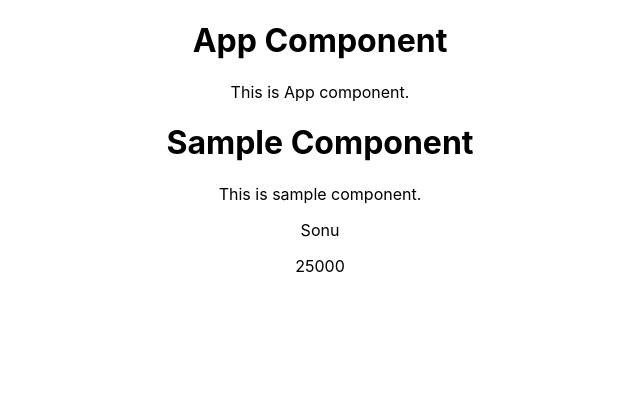
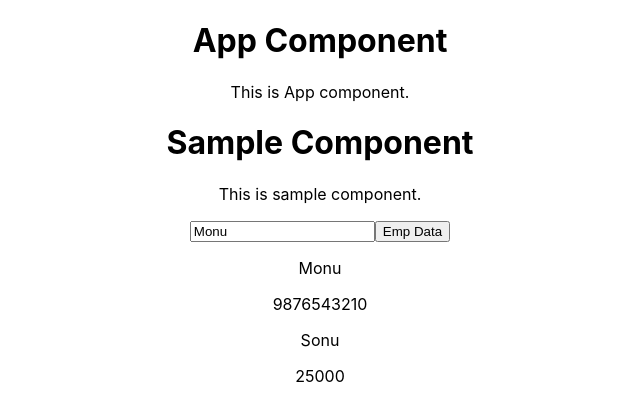
Before and after one commit to vamandeshmukh/cg-react-app-3aug-2021, a React (Create React App) app: page / in a window 1280 px wide. Shown: the top 420 px of the page, without its empty margins (320-960 px from the left). Built offline with nearby package versions, Linux system fonts and the light colour scheme.

Commit message:
Update Sample.js

```diff
--- a/src/components/Sample.js
+++ b/src/components/Sample.js
@@ -1,15 +1,55 @@
 import React from 'react';
+import { useState, useEffect } from 'react';
 import '../App.css';
 
 const Sample = (props) => {
 
-    //
+    const [emp, setEmp] = useState(
+        {
+            firstName: "Monu",
+            salary: 10000,
+            phones: {
+                officePhone: 23456789,
+                mobile: 9876543210
+            }
+        }
+    );
 
+    const handleEmpData = (evt) => {
+        console.log("handleEmpData", evt.target.name, evt.target.value);
+        setEmp({
+            ...emp,
+            [evt.target.name]: evt.target.value
+        });
+    }
+
+    const submitEmpData = (evt) => {
+        console.log("submitEmpData", evt.target.name, evt.target.value);
+        setEmp({
+            ...emp,
+            [evt.target.name]: evt.target.value
+        });
+        evt.preventDefault();
+    }
 
     return (
         <div className="App">
             <h1>Sample Component</h1>
             <p>This is sample component.</p>
+            <div>
+                <form onSubmit={submitEmpData} >
+                    <input
+                        type="text"
+                        id="firstName"
+                        name="firstName"
+                        value={emp.firstName}
+                        onChange={handleEmpData}
+                    />
+                    <button type="submit" onClick={submitEmpData}>Emp Data</button>
+                </form>
+            </div>
+            <p> {emp.firstName} </p>
+            <p> {emp.phones.mobile} </p>
             <p> {props.firstName} </p>
             <p> {props.salary} </p>
         </div>
```
